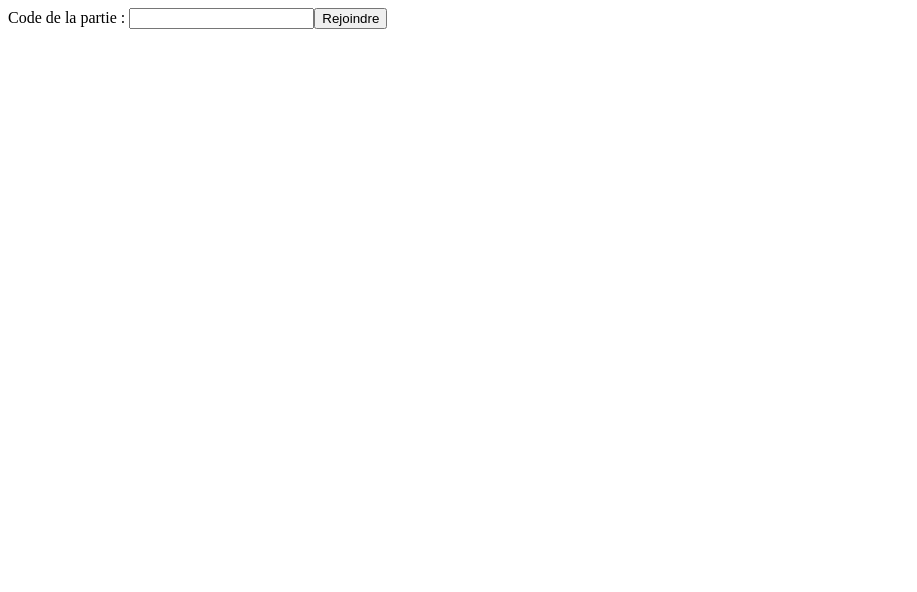
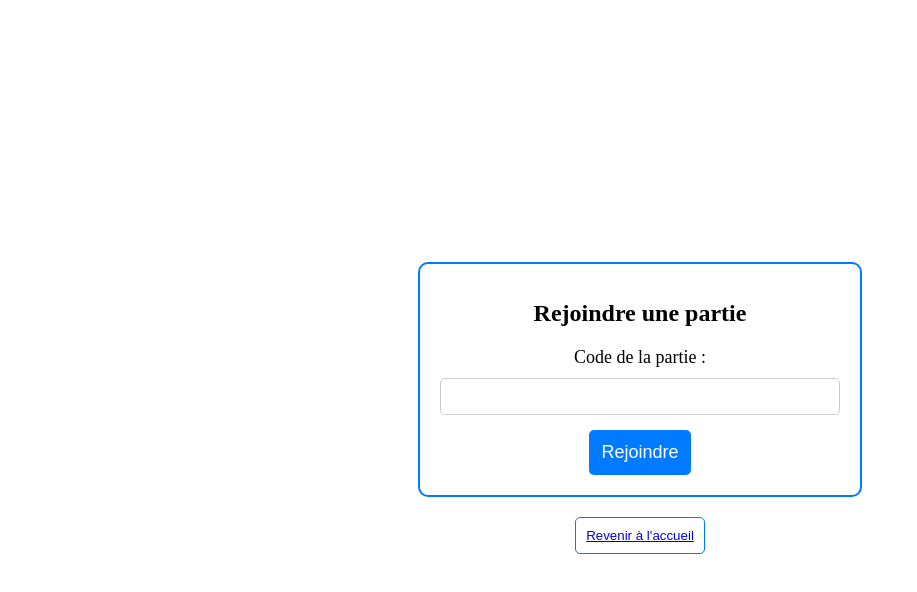
Before and after one commit to AntoineRionde/Morpion_RIONDE_FLAGEOLLET, a Vue app in the folder projet/: page /join in a window 1280 px wide. Shown: the top 592 px of the page, without its empty margins (0-917 px from the left). Built offline with nearby package versions, Linux system fonts and the light colour scheme.

Commit message:
style css

```diff
--- a/projet/src/views/Home.vue
+++ b/projet/src/views/Home.vue
@@ -1,32 +1,84 @@
 <template>
-  <div>
-    <h1>Page d'accueil</h1>
-    <router-link to="/profile">Mon profil</router-link><br>
-    <router-link to="/game" v-on:click="createGame()">nouvelle Partie</router-link><br>
-    <router-link to="/join">Rejoindre une partie</router-link><br>
-  </div>
+  <body>
+    <div class="home-view">
+      <h1 class="page-title">une partie de morpion ? </h1>
+      <router-link to="/profile" class="nav-link">Mon Profil</router-link>
+      <router-link to="/game" @click="createGame" class="btn-primary">Nouvelle Partie</router-link>
+      <router-link to="/join" class="nav-link">Rejoindre une Partie</router-link>
+    </div>
+  </body>
 </template>
 
 <script>
 import axiosInstance from "../api";
-export default{
+
+export default {
   name: "HomeView",
   data() {
-    return {
-    };
+    return {};
   },
   methods: {
     createGame() {
-      axiosInstance.post(`/api/games`).then(response => {
-        let id = response.data.id;
-        this.$router.push({ path: `/games/${id}` });
-      }).catch(error => {
-        console.log(error);
-      });
+      axiosInstance.post(`/api/games`)
+          .then(response => {
+            let id = response.data.id;
+            this.$router.push({ path: `/games/${id}` });
+          })
+          .catch(error => {
+            console.error(error);
+          });
     }
   }
 }
 </script>
 
 <style scoped>
+body{
+  font-family: sans-serif;
+  background-color: #e9ecef;
+}
+.home-view {
+  max-width: 400px;
+  margin: 0 auto;
+  padding: 40px;
+  text-align: center;
+  background-color: #f8f9fa;
+  border-radius: 8px;
+  box-shadow: 0 4px 8px rgba(0, 0, 0, 0.1);
+  position: absolute;
+  top: 50%;
+  left: 50%;
+  transform: translate(-50%, -50%);
+}
+
+.page-title {
+  font-size: 28px;
+  margin-bottom: 20px;
+  color: #007BFF;
+}
+
+.nav-link {
+  display: block;
+  font-size: 18px;
+  margin: 15px 0;
+  text-decoration: none;
+  color: #007BFF;
+  transition: color 0.3s ease-in-out;
+}
+
+.btn-primary {
+  display: inline-block;
+  padding: 10px 20px;
+  font-size: 18px;
+  text-align: center;
+  text-decoration: none;
+  background-color: #007BFF;
+  color: #fff;
+  border-radius: 5px;
+  transition: background-color 0.3s ease-in-out;
+}
+
+.btn-primary:hover {
+  background-color: #0056b3;
+}
 </style>
--- a/projet/src/views/JoinView.vue
+++ b/projet/src/views/JoinView.vue
@@ -1,11 +1,18 @@
 <template>
-  <label for="code">Code de la partie : </label>
-  <input type="text" name="code" required v-model="code"/>
-  <button type="submit" @click="joinGame()">Rejoindre</button>
+  <div class="join-view">
+    <div class="form-container">
+      <h1>Rejoindre une partie</h1>
+      <label for="code">Code de la partie :</label>
+      <input type="text" name="code" required v-model="code" />
+      <button class="join-button" @click="joinGame">Rejoindre</button>
+    </div>
+    <button class="back-button"><router-link to="/">Revenir à l'accueil</router-link></button>
+  </div>
 </template>
 
 <script>
 import axiosInstance from "../api";
+
 export default {
   name: "JoinView",
   data() {
@@ -15,12 +22,14 @@ export default {
   },
   methods: {
     joinGame() {
-      axiosInstance.patch(`/api/games/${this.code}/join`).then(response => {
+      axiosInstance.patch(`/api/games/${this.code}/join`)
+          .then(response => {
             console.log(response.data);
             let id = response.data.id;
             this.$router.push({ path: `/games/${id}` });
             console.log(response);
-      }).catch(error => {
+          })
+          .catch(error => {
             console.log(error);
           });
     }
@@ -29,5 +38,73 @@ export default {
 </script>
 
 <style scoped>
+.join-view {
+  display: flex;
+  align-items: center;
+  justify-content: center;
+  flex-direction: column;
+  height: 100vh;
+}
 
+.form-container {
+  border: 2px solid #007BFF;
+  border-radius: 10px;
+  overflow: hidden;
+  max-width: 400px;
+  width: 100%;
+  padding: 20px;
+  text-align: center;
+  margin-bottom: 20px;
+}
+
+h1 {
+  font-size: 24px;
+  margin-bottom: 20px;
+}
+
+label {
+  display: block;
+  font-size: 18px;
+  margin-bottom: 10px;
+}
+
+input {
+  padding: 10px;
+  margin-bottom: 15px;
+  border: 1px solid #ccc;
+  border-radius: 5px;
+  width: 100%;
+  box-sizing: border-box;
+}
+
+.join-button {
+  padding: 12px;
+  font-size: 18px;
+  background-color: #007BFF;
+  color: #fff;
+  border: none;
+  border-radius: 5px;
+  cursor: pointer;
+  transition: background-color 0.3s ease-in-out;
+}
+
+.join-button:hover {
+  background-color: #0056b3;
+}
+
+.back-button {
+  padding: 10px;
+  background-color: #fff;
+  color: #007BFF;
+  border: 1px solid #007BFF;
+  border-radius: 5px;
+  cursor: pointer;
+  text-decoration: none;
+  transition: background-color 0.3s ease-in-out, color 0.3s ease-in-out;
+}
+
+.back-button:hover {
+  background-color: #007BFF;
+  color: #fff;
+}
 </style>
--- a/projet/src/views/ProfileView.vue
+++ b/projet/src/views/ProfileView.vue
@@ -1,12 +1,21 @@
 <template>
-  <button> <a href="/">Revenir à l'accueil</a></button>
-  <form>
-    <label for="name">Name</label>
+  <div class="profile-view">
+    <div class="form-container">
+      <form @submit.prevent="ModifProfil" class="profile-form">
+        <h1>Modifier son profil</h1>
+        <label for="name">Nom</label>
         <input type="text" id="name" name="name" v-model="user.name" />
         <label for="email">Email</label>
         <input type="email" id="email" name="email" v-model="user.email" />
-    <button type="submit" @click="ModifProfil()">Enregistrer</button>
+        <div class="buttons-container">
+          <router-link to="/">
+            <button type="submit" class="save-button">Sauvegarder</button>
+          </router-link>
+          <router-link to="/" class="back-button">Revenir à l'accueil</router-link>
+        </div>
       </form>
+    </div>
+  </div>
 </template>
 
 <script>
@@ -21,10 +30,9 @@ export default {
   },
   beforeRouteEnter(to, from, next) {
     axiosInstance.get(`/api/profile`).then(response => {
-      console.log(response.data.name);
-      next (vm => {
+      next(vm => {
         vm.user.name = response.data.name;
-        vm.user.email  = response.data.email;
+        vm.user.email = response.data.email;
       });
     });
   },
@@ -32,18 +40,88 @@ export default {
     ModifProfil() {
       axiosInstance
           .put(`/api/profile`, this.user)
+          .then(response => {
+            console.log(response);
+          })
           .catch(error => {
             console.log(error);
-        })
-        .then(response => {
-          console.log(response);
           });
     }
   },
-
 };
 </script>
 
 <style scoped>
+.profile-view {
+  display: flex;
+  align-items: center;
+  justify-content: center;
+  height: 100vh;
+}
 
+.form-container {
+  border: 2px solid #007BFF;
+  border-radius: 10px;
+  overflow: hidden;
+}
+
+.profile-form {
+  max-width: 400px;
+  width: 100%;
+  padding: 20px;
+  text-align: center;
+}
+
+h1 {
+  margin-bottom: 20px;
+}
+
+label {
+  margin-top: 10px;
+}
+
+input {
+  padding: 10px;
+  margin-bottom: 15px;
+  border: 1px solid #ccc;
+  border-radius: 5px;
+  width: 100%;
+  box-sizing: border-box;
+}
+
+.buttons-container {
+  display: flex;
+  flex-direction: column;
+}
+
+.save-button {
+  background-color: #007BFF;
+  color: #fff;
+  border: none;
+  border-radius: 5px;
+  cursor: pointer;
+  margin-bottom: 10px;
+  transition: background-color 0.3s ease-in-out;
+}
+
+.save-button:hover {
+  background-color: #0056b3;
+}
+
+.back-button {
+  padding: 10px;
+  background-color: #fff;
+  color: #007BFF;
+  border: 1px solid #007BFF;
+  border-radius: 5px;
+  cursor: pointer;
+  text-decoration: none;
+  text-align: center;
+  transition: background-color 0.3s ease-in-out, color 0.3s ease-in-out;
+}
+
+.back-button:hover {
+  background-color: #007BFF;
+  color: #fff;
+}
 </style>
```
Lines whose indentation alone changed are shown as unchanged.
